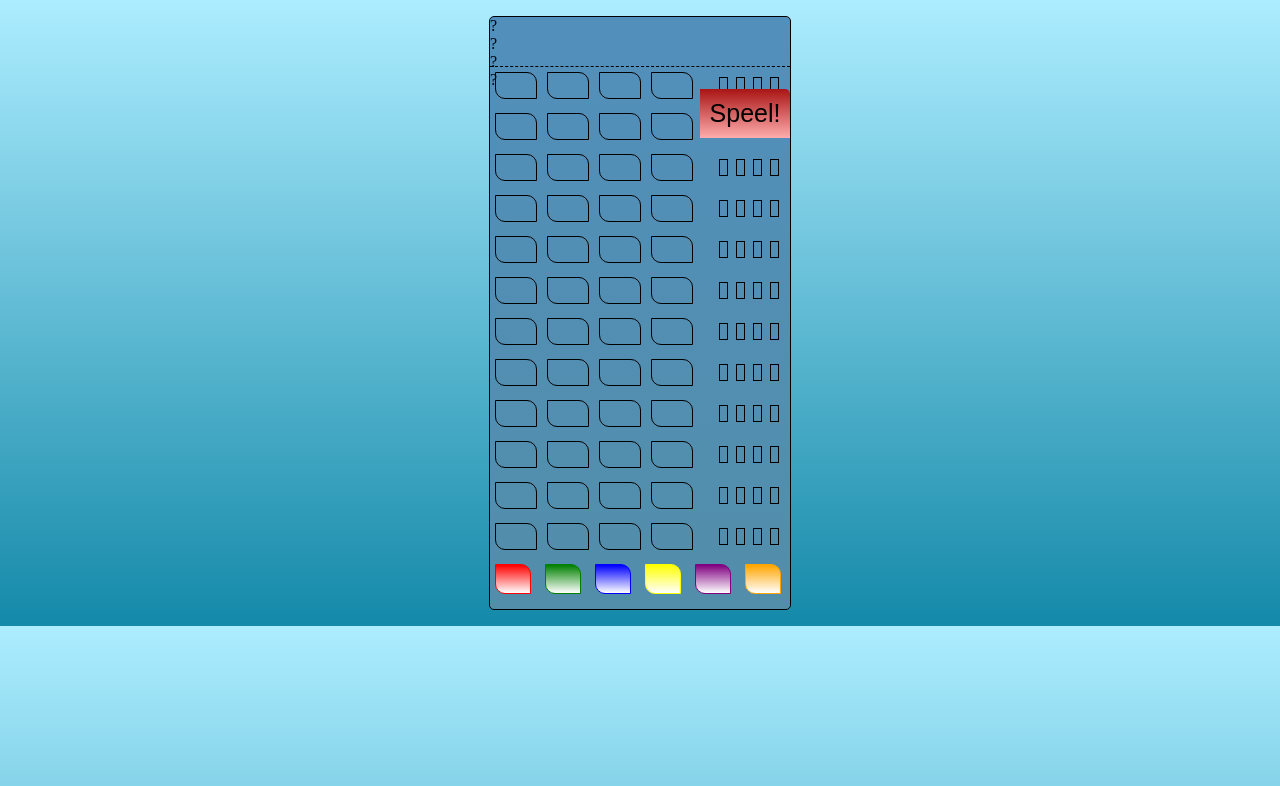
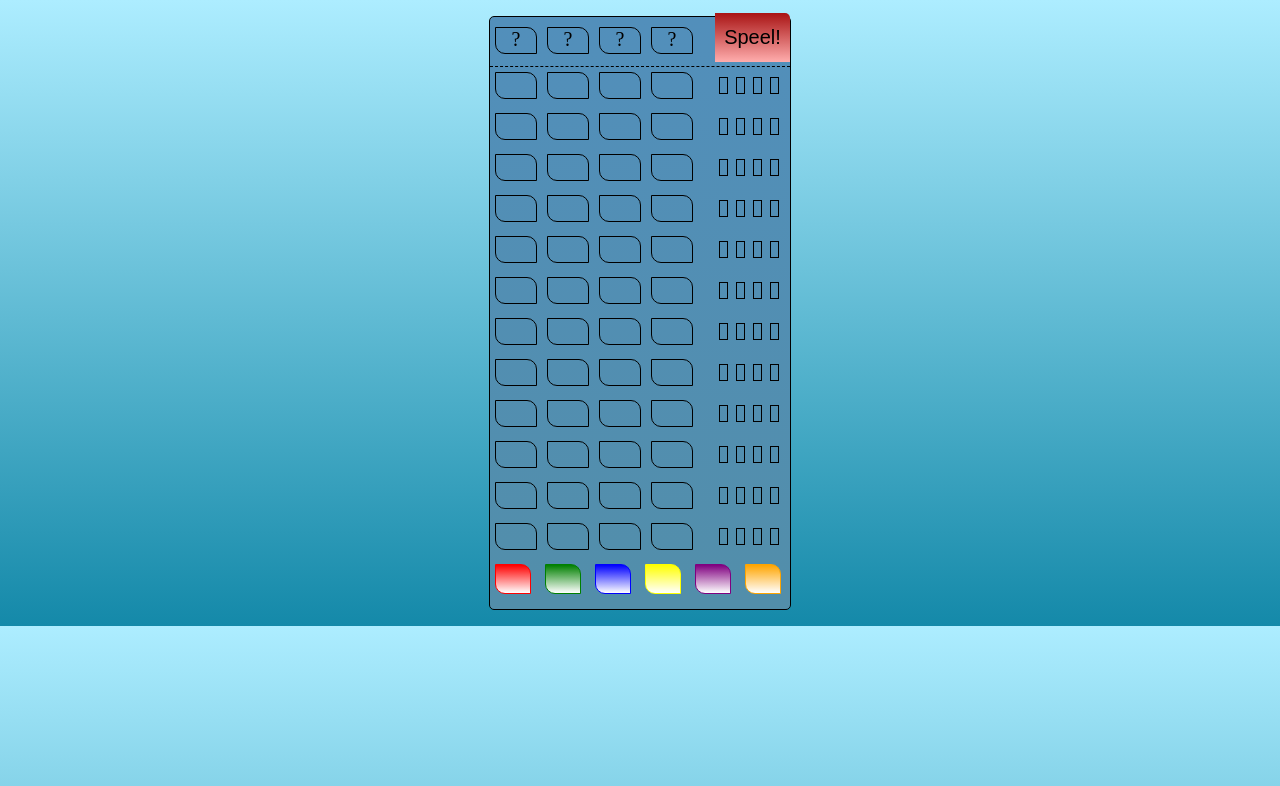
Before and after one commit to dionybusker/B2W19O1b-mastermind, a plain HTML site: page index.html in a window 1280 px wide. Drawn offline with Linux system fonts and the light colour scheme.

Commit message:
styling voor secret-code

```diff
--- a/style.css
+++ b/style.css
@@ -21,13 +21,32 @@ body {
     border-bottom: 1px dashed black;
 }
 
+.answer-container > .answer-box {
+    width: 75%;
+    display: inline-block;
+}
+
+.answer-container > .answer-box > .secret-code {
+    border: 1px solid black;
+    width: 40px;
+    height: 25px;
+    display: inline-block;
+    position: relative;
+    left: 2px;
+    margin: 10px 3px 5px 3px;
+    border-radius: 0 10px;
+    text-align: center;
+    font-size: 20px;
+}
+
 .answer-container > button {
     border: none;
-    width: 30%;
+    width: 25%;
     height: 100%;
     position: relative;
-    left: 70%;
-    font-size: 25px;
+    left: 75%;
+    bottom: 46px;
+    font-size: 20px;
     cursor: pointer;
     background: linear-gradient(#a91414, #ffadad);
     border-radius: 0 5px 0 0;
```
